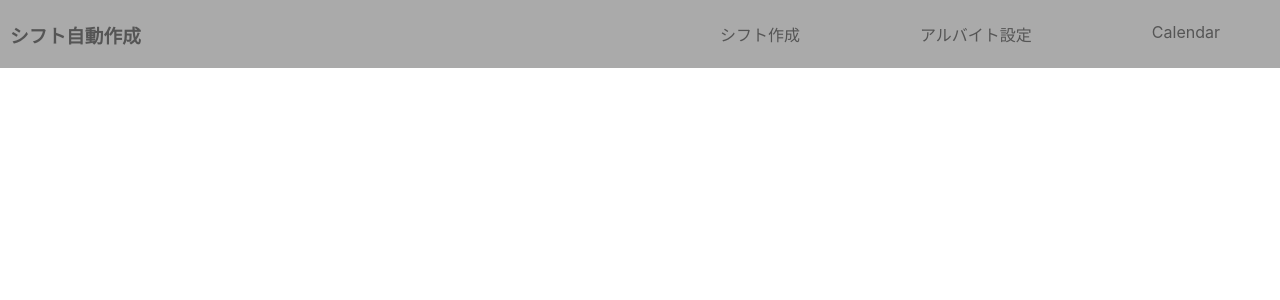
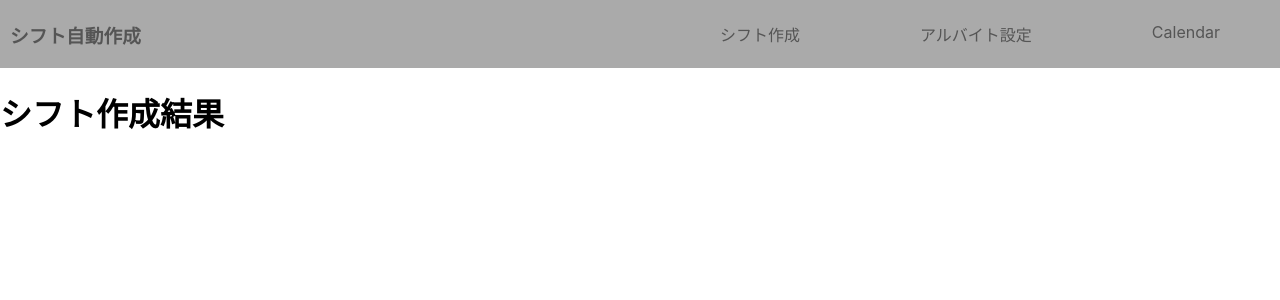
Before and after one commit to rikunokuri23/high_entropy, a React (Create React App) app: page /result in a window 1280 px wide. Shown: the top 300 px of the page. Built offline with nearby package versions, Linux system fonts and the light colour scheme.

Commit message:
add 作成 button

```diff
--- a/src/App.tsx
+++ b/src/App.tsx
@@ -6,6 +6,7 @@ import { BrowserRouter, Route, Routes } from 'react-router-dom';
 import { ShiftGenerate } from './ShiftGenerate';
 import { ArbeitSetting } from './ArbeitSetting';
 import { Calendar } from './Calendar';
+import { Result } from './Result';
 
 function App() {
   return (
@@ -16,6 +17,7 @@ function App() {
         <Route path="/" element={<ShiftGenerate/>} />
         <Route path="/arbeitsetting" element={<ArbeitSetting/>} />
         <Route path="/calendar" element={<Calendar/>} />
+        <Route path="/result" element={<Result/>} />
       </Routes>
       </BrowserRouter>
     </div>
--- a/src/Result.tsx
+++ b/src/Result.tsx
@@ -1,7 +1,7 @@
 export const Result = () => {
     return (
         <>
-        <h1>Result Pase</h1>
+        <h1>シフト作成結果</h1>
         </>
     )
 }
--- a/src/ShiftGenerate.tsx
+++ b/src/ShiftGenerate.tsx
@@ -1,7 +1,14 @@
+import { useNavigate } from "react-router-dom"
+
 export const ShiftGenerate = () => {
+    const navigate = useNavigate();
+    const onClickGenerate = () => {
+        navigate("/result")
+    }
     return (
         <>
         <h1>シフト作成</h1>
+        <button onClick={onClickGenerate}>作成</button>
         </>
     )
 }
```
